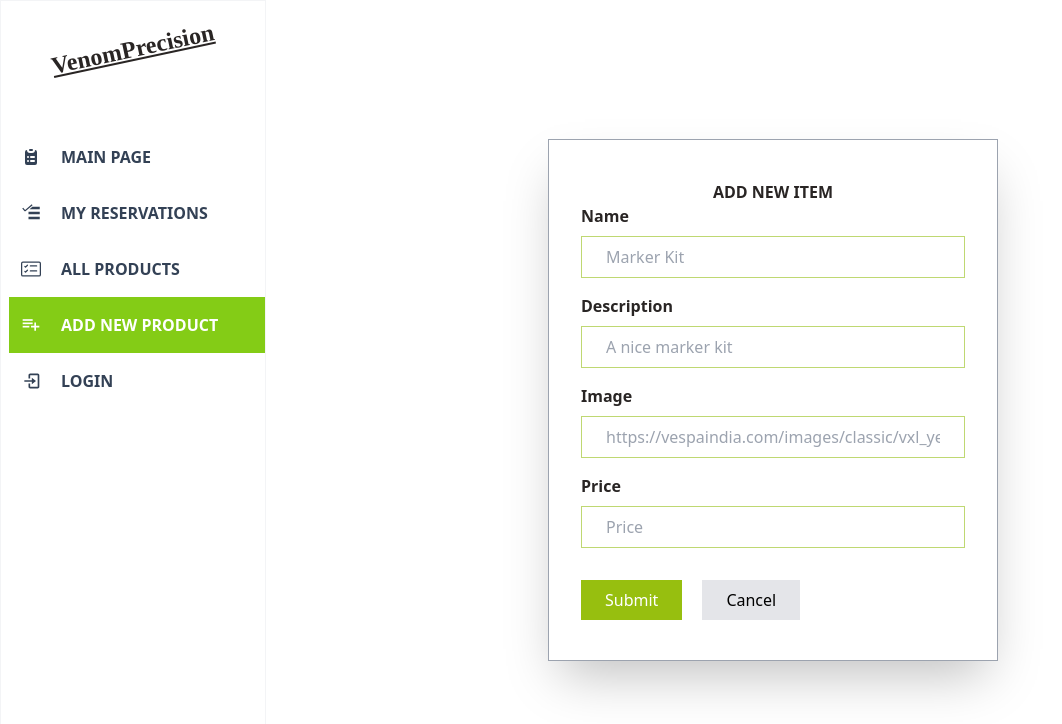
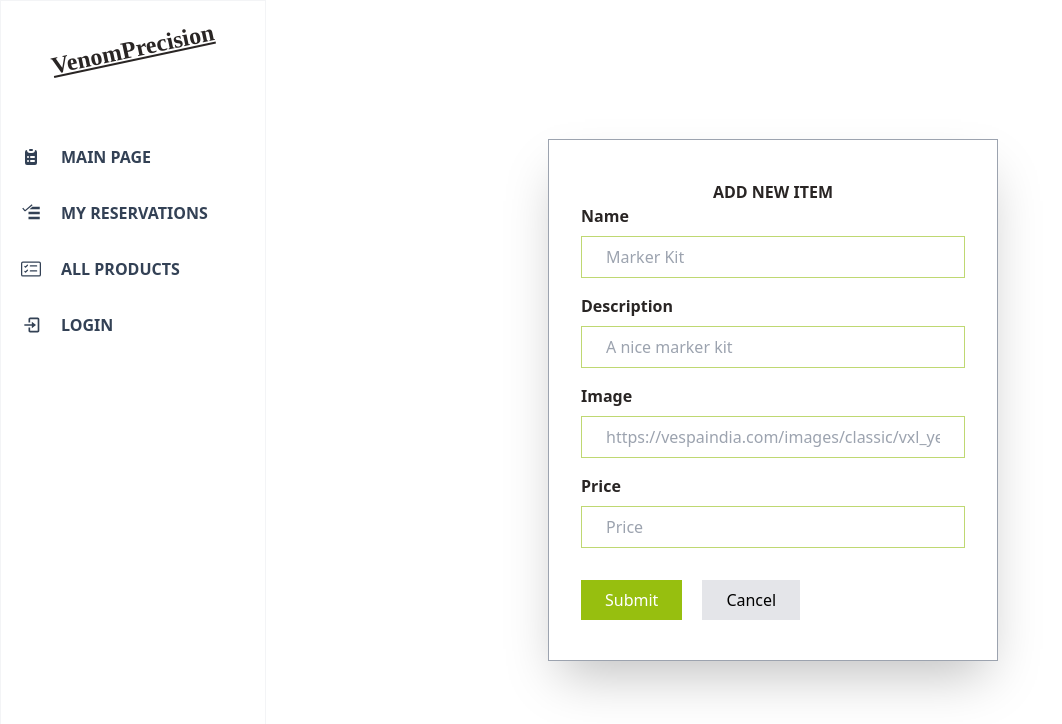
Before and after one commit to limavfabio/iBook-front-end, a React (Vite) app: page /products/new in a window 1280 px wide. Shown: the top 724 px of the page, without its empty margins (0-1062 px from the left). Built offline with nearby package versions, Linux system fonts and the light colour scheme.

Commit message:
Hide add new product link when not logged in

```diff
--- a/src/components/layout/MobileSidebar.jsx
+++ b/src/components/layout/MobileSidebar.jsx
@@ -20,7 +20,14 @@ function MobileSidebar() {
         <SidebarLink text="MAIN PAGE" path="/" icon={<HiClipboardList />} />
         <SidebarLink text="MY RESERVATIONS" path="/reservations" icon={<VscTasklist />} />
         <SidebarLink text="ALL PRODUCTS" path="/products" icon={<BsCardChecklist />} />
-        <SidebarLink text="ADD NEW PRODUCT" path="/products/new" icon={<CgPlayListAdd />} />
+
+        {user.username === '' ? (
+          // If NOT logged in ->
+          null
+        ) : (
+          // if logged in ->
+          <SidebarLink text="ADD NEW PRODUCT" path="/products/new" icon={<CgPlayListAdd />} />
+        )}
 
         {user.username === '' ? (
           // If NOT logged in ->
--- a/src/components/layout/Sidebar.jsx
+++ b/src/components/layout/Sidebar.jsx
@@ -21,7 +21,14 @@ function Sidebar() {
         <SidebarLink text="MAIN PAGE" path="/" icon={<HiClipboardList />} />
         <SidebarLink text="MY RESERVATIONS" path="/reservations" icon={<VscTasklist />} />
         <SidebarLink text="ALL PRODUCTS" path="/products" icon={<BsCardChecklist />} />
-        <SidebarLink text="ADD NEW PRODUCT" path="/products/new" icon={<CgPlayListAdd />} />
+
+        {user.username === '' ? (
+          // If NOT logged in ->
+          null
+        ) : (
+          // if logged in ->
+          <SidebarLink text="ADD NEW PRODUCT" path="/products/new" icon={<CgPlayListAdd />} />
+        )}
 
         {user.username === '' ? (
           // If NOT logged in ->
```
